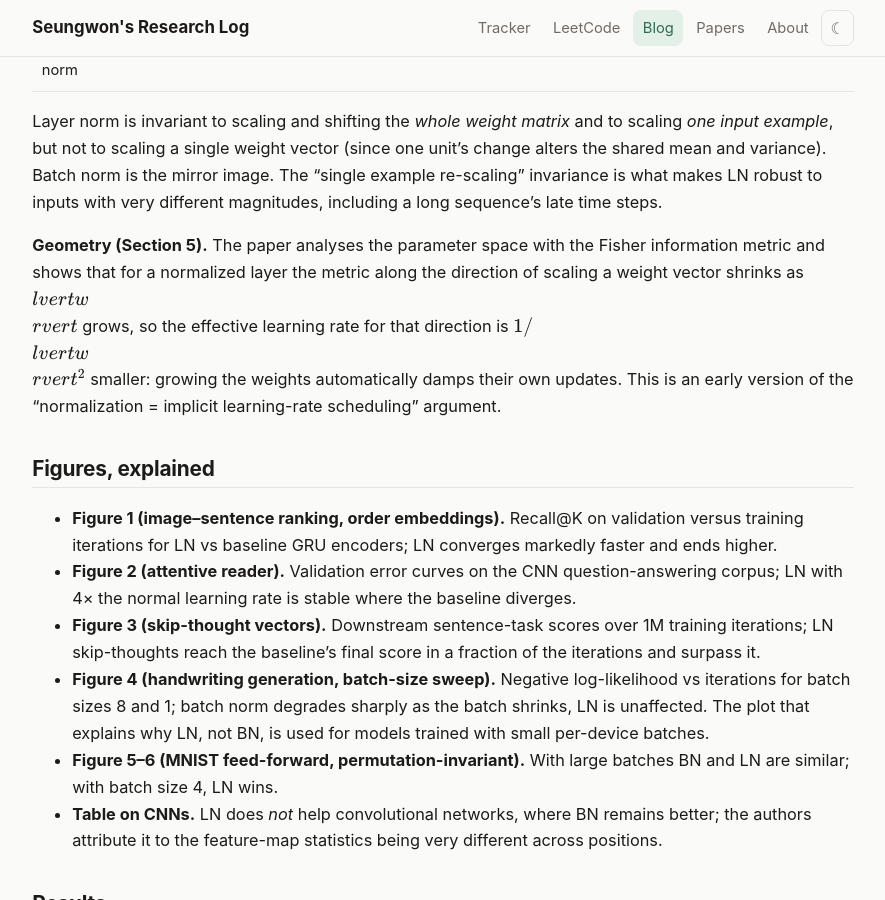
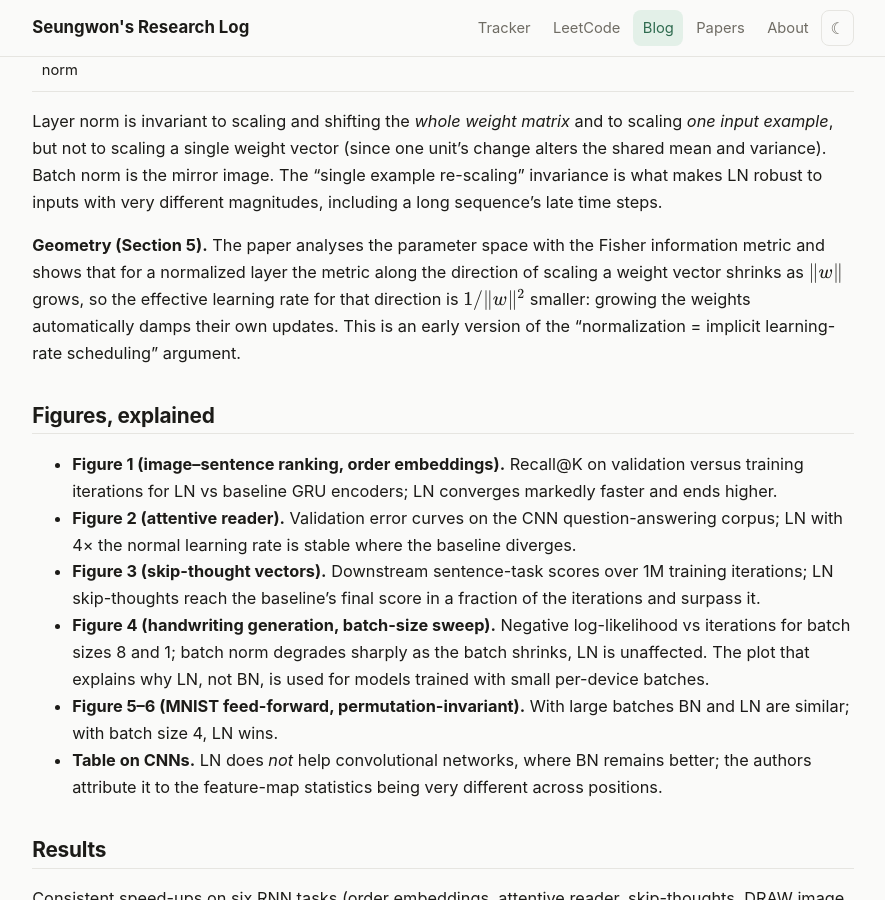
Before and after one commit to Aiant5615/Aiant5615.github.io, a Jekyll site: the page built from _posts/2026-09-07-layer-normalization.md, in a window 1280 px wide and 900 px high, scrolled down 1957 px. Shown: the whole window, without its empty margins (197-1082 px from the left). Built offline with Jekyll 4.4.1, drawn with Linux system fonts in a browser that asks for light colours.

Commit message:
LayerNorm review: norm bars
Co-Authored-By: Claude Fable 5.1 <noreply@anthropic.com>

```diff
--- a/_posts/2026-09-07-layer-normalization.md
+++ b/_posts/2026-09-07-layer-normalization.md
@@ -70,7 +70,7 @@ Table 1 compares what each normalizer is invariant to:
 
 Layer norm is invariant to scaling and shifting the *whole weight matrix* and to scaling *one input example*, but not to scaling a single weight vector (since one unit's change alters the shared mean and variance). Batch norm is the mirror image. The "single example re-scaling" invariance is what makes LN robust to inputs with very different magnitudes, including a long sequence's late time steps.
 
-**Geometry (Section 5).** The paper analyses the parameter space with the Fisher information metric and shows that for a normalized layer the metric along the direction of scaling a weight vector shrinks as $$\\lvert w\\rvert $$ grows, so the effective learning rate for that direction is $$1/\\lvert w\\rvert ^2$$ smaller: growing the weights automatically damps their own updates. This is an early version of the "normalization = implicit learning-rate scheduling" argument.
+**Geometry (Section 5).** The paper analyses the parameter space with the Fisher information metric and shows that for a normalized layer the metric along the direction of scaling a weight vector shrinks as $$\lVert w\rVert$$ grows, so the effective learning rate for that direction is $$1/\lVert w\rVert^2$$ smaller: growing the weights automatically damps their own updates. This is an early version of the "normalization = implicit learning-rate scheduling" argument.
 
 ## Figures, explained
 
```
